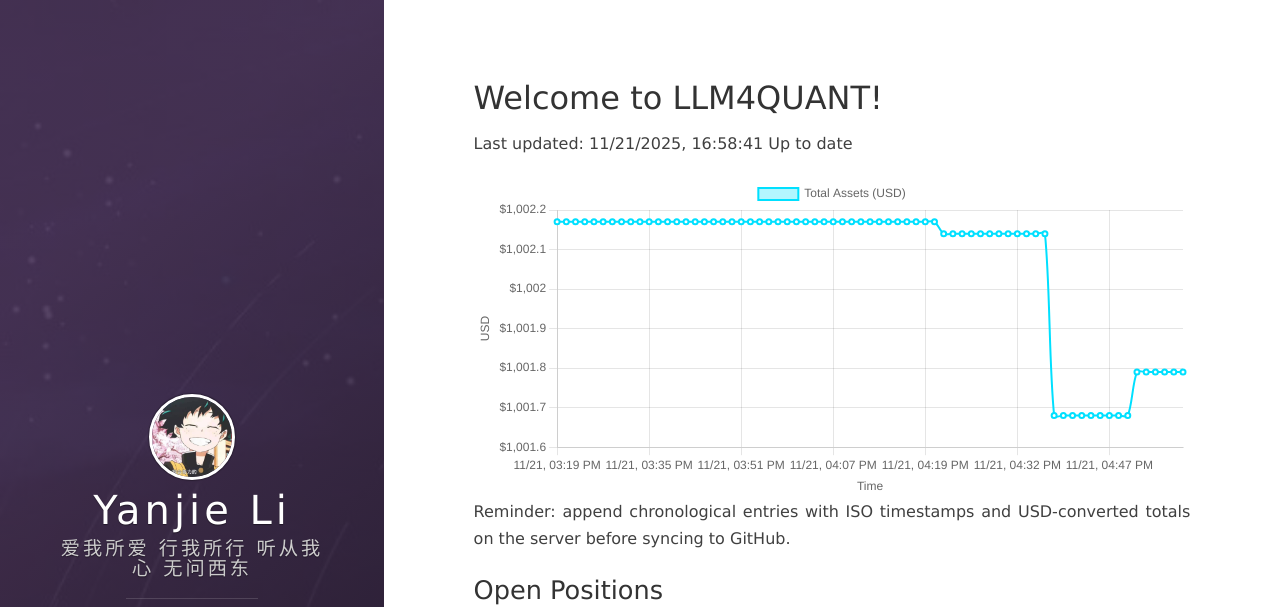
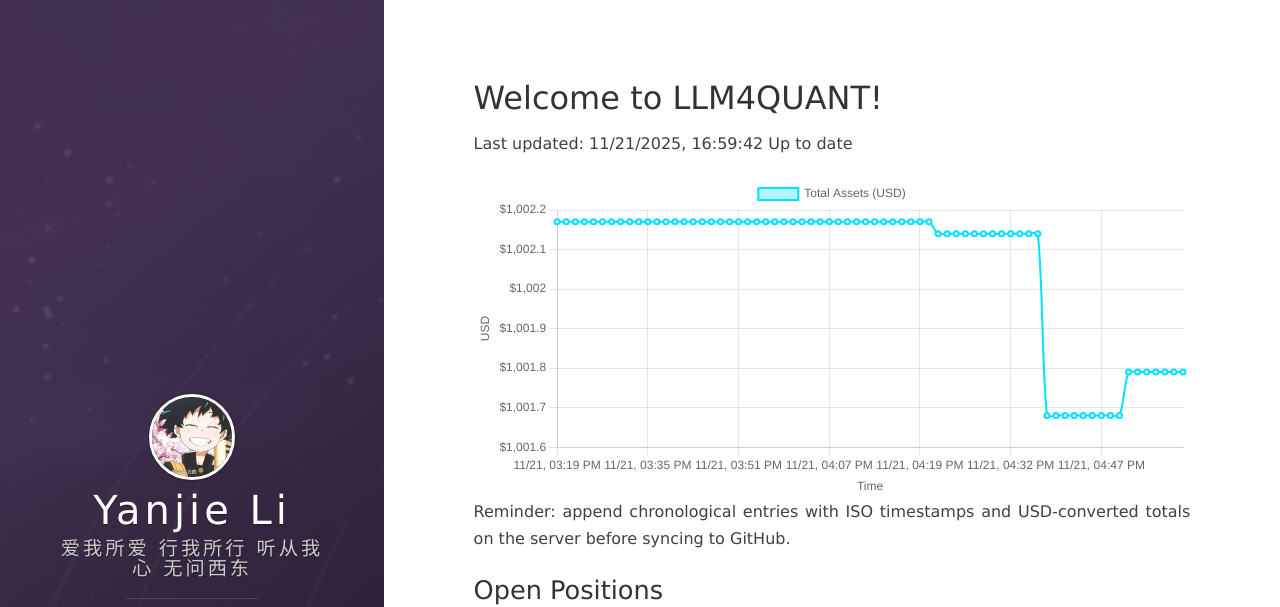
Before and after one commit to leeyegy/leeyegy.github.io, a Jekyll site: the page built from live-trading.html, in a window 1280 px wide and 1243 px high. Shown: the top 607 px of the window. Built offline with Jekyll 4.4.1, drawn with Linux system fonts in a browser that asks for light colours; nearby versions of some CDN libraries.

Commit message:
AccountMonitor: update balance history 2025-11-22T00:59:42+08:00

```diff
--- a/assets/data/binance/balance-history.json
+++ b/assets/data/binance/balance-history.json
@@ -1,5 +1,5 @@
 {
-  "generatedAt": "2025-11-22T00:58:41+08:00",
+  "generatedAt": "2025-11-22T00:59:42+08:00",
   "asset": "total_usd_value",
   "history": [
     {
@@ -277,6 +277,10 @@
     {
       "timestamp": "2025-11-22T00:58:41+08:00",
       "totalUsd": 1001.78750049
+    },
+    {
+      "timestamp": "2025-11-22T00:59:42+08:00",
+      "totalUsd": 1001.78750049
     }
   ]
 }
```
